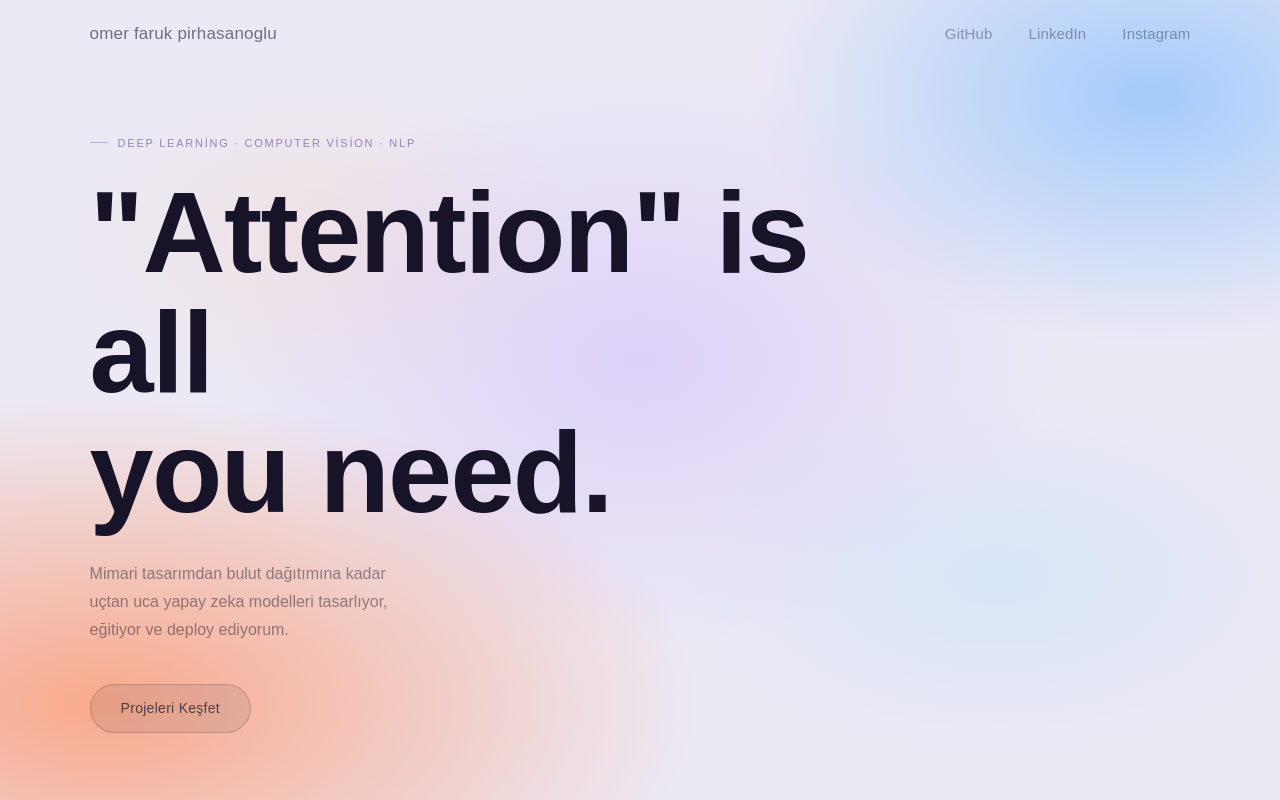
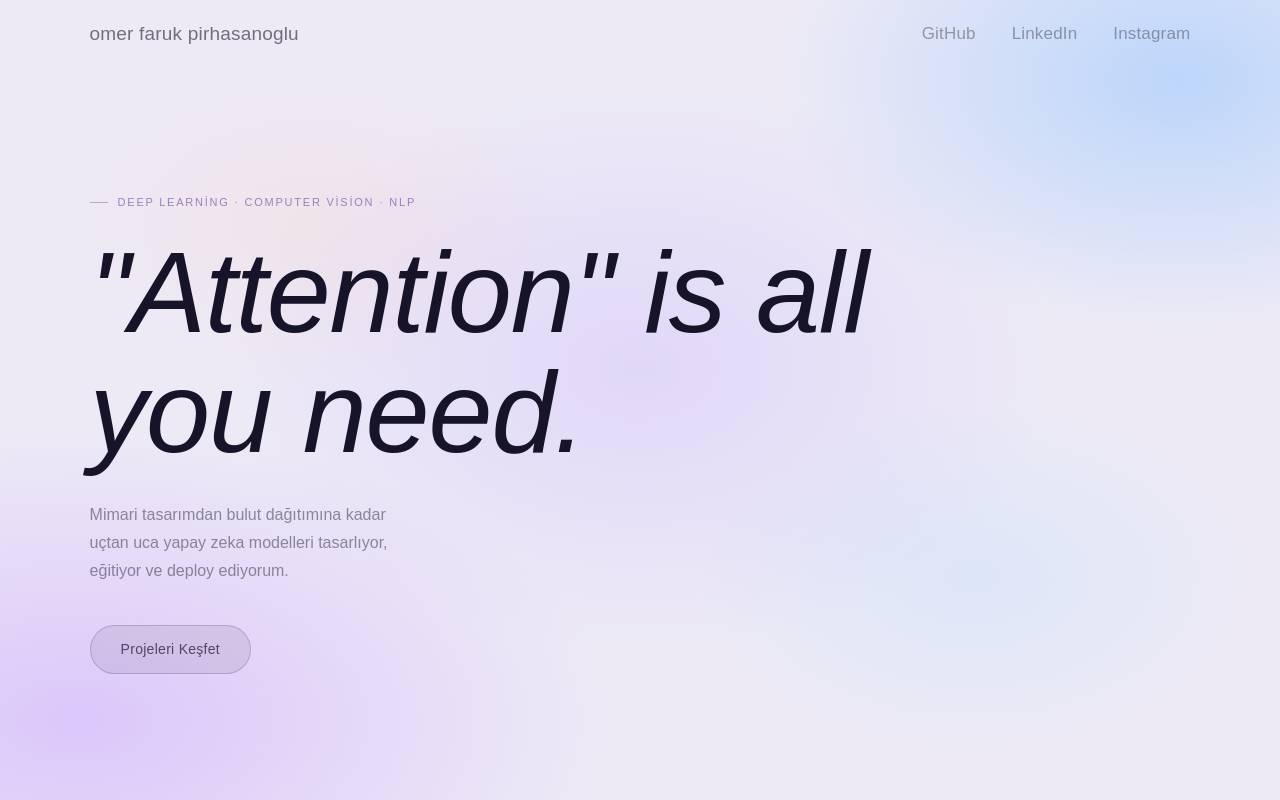
Before and after one commit to omerfarukpirhasanoglu/pirhasanoglu.com, a Next.js app: page / in a window 1280 px wide. Shown: the top 800 px of the page. Built offline with nearby package versions, Linux system fonts and the light colour scheme.

Commit message:
redesign

```diff
--- a/src/app/dashboard/page.tsx
+++ b/src/app/dashboard/page.tsx
@@ -37,7 +37,7 @@ export default function DashboardPage() {
             marginBottom: "10px",
           }}
         >
-          Geliştirdiğim yapay zeka modellerim
+          Yapay Zeka Araçları
         </h1>
         <p
           style={{
--- a/src/app/globals.css
+++ b/src/app/globals.css
@@ -1,14 +1,14 @@
 @import "tailwindcss";
-@import url('https://fonts.googleapis.com/css2?family=Cormorant+Garamond:ital,wght@0,400;0,600;1,400;1,600&family=Gowun+Batang:wght@400;700&family=DM+Sans:wght@300;400;500&display=swap');
+@import url('https://fonts.googleapis.com/css2?family=Instrument+Serif:ital@0;1&family=Gowun+Batang:wght@400;700&family=DM+Sans:wght@300;400;500&display=swap');
 
 @theme {
-  --color-background: #ece9f5;
+  --color-background: #edeaf6;
   --color-accent:     rgba(90,65,155,0.75);
   --color-text:       #17142a;
   --color-muted:      rgba(23,20,42,0.42);
   --color-border:     rgba(23,20,42,0.09);
 
-  --font-display: 'Cormorant Garamond', serif;
+  --font-display: 'Instrument Serif', serif;
   --font-nav:     'Gowun Batang', serif;
   --font-body:    'DM Sans', sans-serif;
 }
@@ -29,7 +29,7 @@ body {
   min-height: 100svh;
 }
 
-/* Aurora — canlı, doygun */
+/* Aurora — soft & clean, mor-mavi-şeftali, kızıl yok */
 body::before {
   content: '';
   position: fixed;
@@ -37,19 +37,19 @@ body::before {
   z-index: 0;
   pointer-events: none;
   background:
-    radial-gradient(ellipse 85% 70% at 8% 88%,  rgba(255,140,90,0.68)  0%, transparent 55%),
-    radial-gradient(ellipse 60% 60% at 90% 12%,  rgba(120,185,255,0.62) 0%, transparent 52%),
-    radial-gradient(ellipse 50% 55% at 50% 45%,  rgba(190,160,255,0.32) 0%, transparent 65%),
-    radial-gradient(ellipse 45% 40% at 78% 72%,  rgba(160,220,255,0.28) 0%, transparent 55%),
-    radial-gradient(ellipse 35% 35% at 25% 30%,  rgba(255,200,160,0.20) 0%, transparent 60%),
-    #ece9f5;
+    radial-gradient(ellipse 75% 65% at 6% 90%,  rgba(200,160,255,0.48) 0%, transparent 56%),
+    radial-gradient(ellipse 60% 60% at 92% 10%,  rgba(130,190,255,0.46) 0%, transparent 52%),
+    radial-gradient(ellipse 50% 55% at 50% 46%,  rgba(180,150,255,0.22) 0%, transparent 65%),
+    radial-gradient(ellipse 40% 40% at 76% 72%,  rgba(160,215,255,0.22) 0%, transparent 54%),
+    radial-gradient(ellipse 35% 35% at 24% 28%,  rgba(255,200,180,0.18) 0%, transparent 58%),
+    #edeaf6;
 }
 
 /* Scrollbar */
 ::-webkit-scrollbar { width: 4px; }
 ::-webkit-scrollbar-track { background: transparent; }
-::-webkit-scrollbar-thumb { background: rgba(90,65,155,0.22); border-radius: 9999px; }
-::-webkit-scrollbar-thumb:hover { background: rgba(90,65,155,0.38); }
+::-webkit-scrollbar-thumb { background: rgba(90,65,155,0.20); border-radius: 9999px; }
+::-webkit-scrollbar-thumb:hover { background: rgba(90,65,155,0.36); }
 
 /* Reveal */
 @keyframes fadeUp {
--- a/src/app/page.tsx
+++ b/src/app/page.tsx
@@ -63,7 +63,7 @@ export default function LandingPage() {
           href="/"
           style={{
             fontFamily: "var(--font-nav)",
-            fontSize: "17px",
+            fontSize: "19px",
             fontWeight: 400,
             color: "rgba(23,20,42,0.58)",
             letterSpacing: "0.01em",
@@ -81,7 +81,7 @@ export default function LandingPage() {
               target="_blank"
               style={{
                 fontFamily: "var(--font-nav)",
-                fontSize: "15px",
+                fontSize: "17px",
                 fontWeight: 400,
                 color: "rgba(23,20,42,0.38)",
                 letterSpacing: "0.01em",
@@ -134,13 +134,14 @@ export default function LandingPage() {
           className="reveal reveal-2"
           style={{
             fontFamily: "var(--font-display)",
+            fontStyle: "italic",
             fontSize: "clamp(3.6rem, 9vw, 7.5rem)",
-            fontWeight: 600,
+            fontWeight: 400,
             lineHeight: 1.04,
             color: "#17142a",
             maxWidth: "820px",
             marginBottom: "28px",
-            letterSpacing: "-0.015em",
+            letterSpacing: "-0.01em",
           }}
         >
           "Attention" is all<br />you need.
```
